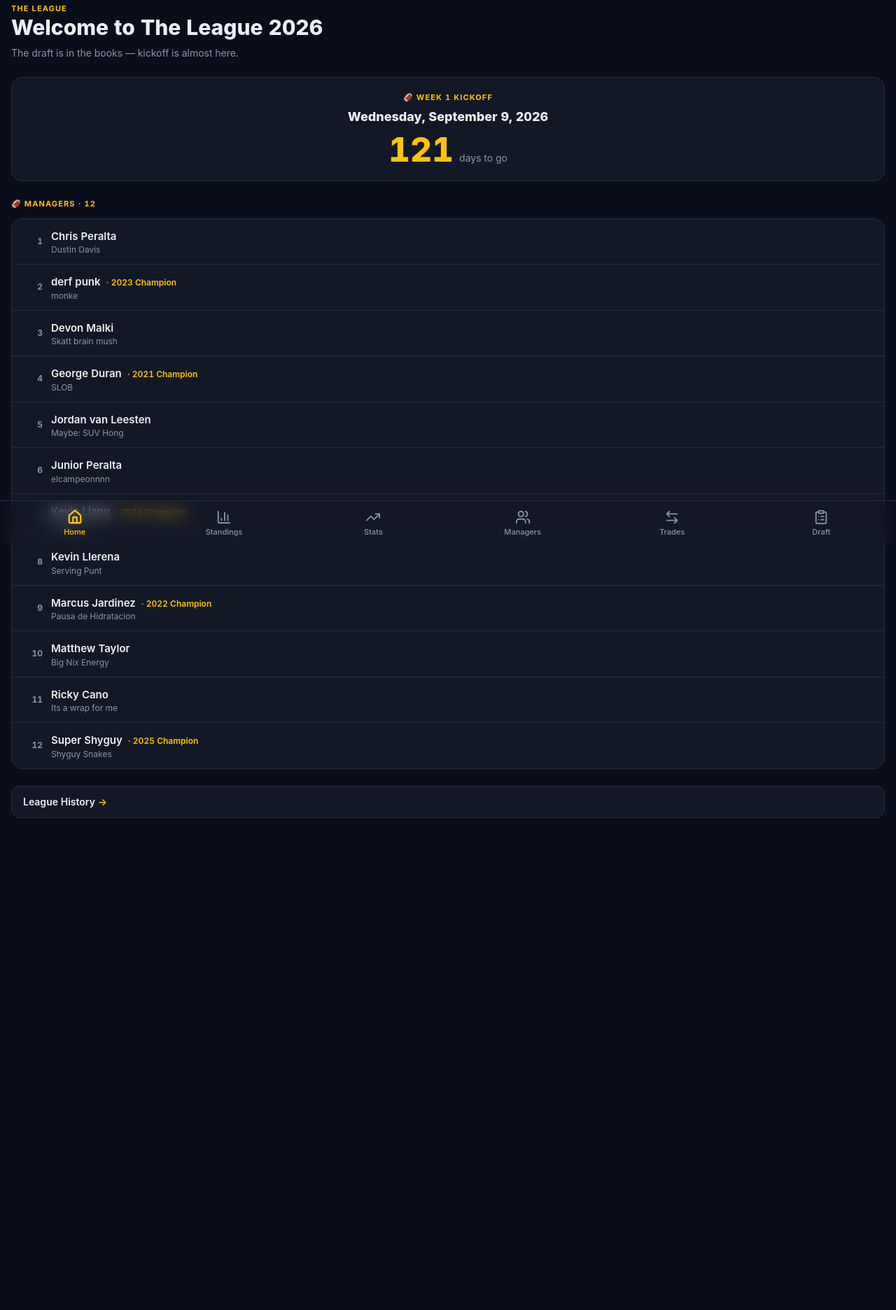
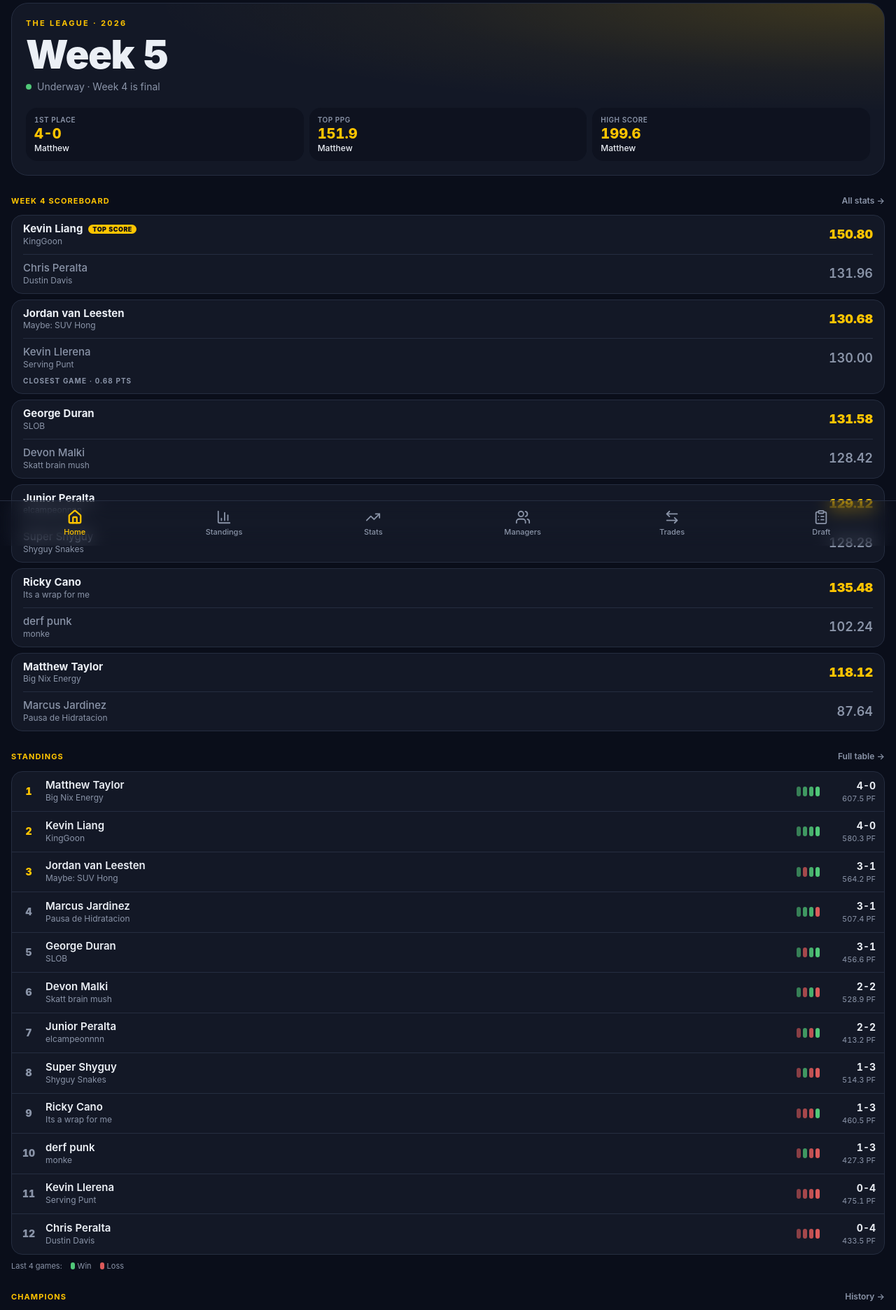
Before and after one commit to Mjardinez3ds/theleague, a Next.js app: page / in a window 1280 px wide. Shown: the part 20-1892 px from the top of the page at 70% size. Before the commit the page ends 1269 px from the top, so only its background shows below. Built offline with nearby package versions, Linux system fonts and the light colour scheme.

Commit message:
Redesign Home for in-season: hero, week scoreboard, standings form guide, champions
Co-Authored-By: Claude Opus 5.5 <noreply@anthropic.com>
Claude-Session: https://claude.ai/code/session_01CcpNba8UvSC1DxiMqMkccF

```diff
--- a/src/app/page.tsx
+++ b/src/app/page.tsx
@@ -3,97 +3,300 @@ import {
   getUpcomingSeason,
   getLeagueMeta,
   getStandings,
-  getCareers,
+  getHistory,
   getLegacyChampions,
-  type Career,
+  getManagerScores,
+  type WeekResult,
 } from "@/lib/data";
 import SeasonCountdown from "@/components/SeasonCountdown";
 
 export const dynamic = "force-static";
 
+type Game = WeekResult & { slug: string; owner: string };
+
 export default async function HomePage() {
-  const [season, meta, { owners }, legacy] = await Promise.all([
+  const [season, meta, { seasons: history }, legacy] = await Promise.all([
     getUpcomingSeason(),
     getLeagueMeta(),
-    getCareers(),
+    getHistory(),
     getLegacyChampions(),
   ]);
+  const year = meta.current_year;
+  const standings = await getStandings(year);
+  const ownerBySlug = new Map(standings.teams.map((t) => [t.owner_slug, t.owner]));
 
-  // The league roster is derived from ESPN's own data for the current season
-  // rather than a hand-maintained list — managers join/leave right up to
-  // kickoff and the manual list drifted out of sync. See AGENTS.md.
-  const standings = await getStandings(meta.current_year);
-  const careerBySlug = new Map<string, Career>(owners.map((o) => [o.slug, o]));
+  // Every completed game this season, one row per team. Scores files only
+  // contain finished weeks (see the box_scores gotcha in AGENTS.md), and
+  // don't exist at all before Week 1.
+  const games: Game[] = (
+    await Promise.all(
+      standings.teams.map(async (t) => {
+        const s = await getManagerScores(year, t.owner_slug).catch(() => null);
+        return (s?.weeks ?? []).map((w) => ({ ...w, slug: t.owner_slug, owner: t.owner }));
+      })
+    )
+  ).flat();
 
-  const managers = [...standings.teams].sort((a, b) =>
-    a.owner.localeCompare(b.owner, undefined, { sensitivity: "base" })
+  const lastWeek = games.length ? Math.max(...games.map((g) => g.week)) : 0;
+  const seasonOver = history.find((h) => h.year === year)?.champion ?? null;
+
+  // Latest week's matchups, one card per game (taken from the winner's side).
+  const weekGames = games.filter((g) => g.week === lastWeek);
+  const matchups = weekGames
+    .filter((g) => g.result === "W" || (g.result === "T" && g.slug < g.opponent_slug))
+    .sort((a, b) => b.score + b.opponent_score - (a.score + a.opponent_score));
+  const weekHigh = weekGames.reduce<Game | null>((m, g) => (!m || g.score > m.score ? g : m), null);
+  const closest = matchups.reduce<Game | null>(
+    (m, g) => (!m || g.score - g.opponent_score < m.score - m.opponent_score ? g : m),
+    null
   );
 
+  // Form guide: last 5 results per manager, oldest → newest.
+  const formBySlug = new Map<string, WeekResult["result"][]>();
+  for (const t of standings.teams) {
+    formBySlug.set(
+      t.owner_slug,
+      games
+        .filter((g) => g.slug === t.owner_slug)
+        .sort((a, b) => a.week - b.week)
+        .slice(-5)
+        .map((g) => g.result)
+    );
+  }
+
+  // Season leaders for the hero strip.
+  const leader = standings.teams[0];
+  const ppg = standings.teams
+    .map((t) => {
+      const mine = games.filter((g) => g.slug === t.owner_slug);
+      return { t, v: mine.length ? mine.reduce((a, g) => a + g.score, 0) / mine.length : 0 };
+    })
+    .sort((a, b) => b.v - a.v)[0];
+  const seasonHigh = games.reduce<Game | null>((m, g) => (!m || g.score > m.score ? g : m), null);
+
+  // Every champion we know of: legacy (pre-ESPN) years + ESPN history.
+  const champs = [
+    ...Object.entries(legacy).flatMap(([slug, years]) =>
+      years.map((y) => ({ year: y, slug, owner: ownerBySlug.get(slug) ?? nameFromSlug(slug) }))
+    ),
+    ...history
+      .filter((h) => h.champion)
+      .map((h) => ({ year: h.year, slug: h.champion!.owner_slug, owner: h.champion!.owner })),
+  ].sort((a, b) => b.year - a.year);
+
   return (
-    <div className="px-4 pt-6 pb-4 space-y-6">
-      <header>
-        <p className="text-[11px] font-bold tracking-widest text-accent">
-          THE LEAGUE
-        </p>
-        <h1 className="text-3xl font-extrabold leading-tight">
-          Welcome to The League {season.year}
-        </h1>
-        <p className="text-sm text-muted mt-2">
-          The draft is in the books — kickoff is almost here.
-        </p>
-      </header>
+    <div className="px-4 pt-6 pb-4 space-y-7">
+      {/* ---------- Hero ---------- */}
+      <section
+        className="relative overflow-hidden rounded-3xl border border-app p-5"
+        style={{
+          background:
+            "radial-gradient(120% 90% at 100% 0%, rgba(255,196,0,0.18) 0%, rgba(255,196,0,0.04) 45%, transparent 70%), var(--bg-elev)",
+        }}
+      >
+        <p className="text-[11px] font-bold tracking-[0.2em] text-accent">THE LEAGUE · {year}</p>
 
-      <SeasonCountdown isoDate={season.kickoff_date} label={season.kickoff_date_label} />
+        {seasonOver ? (
+          <>
+            <h1 className="mt-2 text-4xl font-black leading-none tracking-tight">Season over</h1>
+            <p className="mt-2 text-sm text-muted">
+              🏆 <span className="font-semibold text-text">{seasonOver.owner}</span> won it all with{" "}
+              {seasonOver.team_name}.
+            </p>
+          </>
+        ) : lastWeek === 0 ? (
+          <>
+            <h1 className="mt-2 text-4xl font-black leading-none tracking-tight">Kickoff is coming</h1>
+            <p className="mt-2 text-sm text-muted">The draft is in the books.</p>
+          </>
+        ) : (
+          <>
+            <h1 className="mt-2 flex items-baseline gap-3">
+              <span className="text-[56px] font-black leading-none tracking-tight tabular-nums">
+                Week {meta.current_week}
+              </span>
+            </h1>
+            <p className="mt-2 flex items-center gap-2 text-sm text-muted">
+              <span className="relative flex h-2 w-2">
+                <span className="absolute inline-flex h-full w-full animate-ping rounded-full opacity-60" style={{ background: "var(--green)" }} />
+                <span className="relative inline-flex h-2 w-2 rounded-full" style={{ background: "var(--green)" }} />
+              </span>
+              Underway · Week {lastWeek} is final
+            </p>
+          </>
+        )}
 
+        {lastWeek > 0 && (
+          <dl className="mt-5 grid grid-cols-3 gap-2">
+            <HeroStat label="1st place" value={`${leader.wins}-${leader.losses}`} who={leader.owner} slug={leader.owner_slug} />
+            <HeroStat label="Top PPG" value={ppg.v.toFixed(1)} who={ppg.t.owner} slug={ppg.t.owner_slug} />
+            {seasonHigh && (
+              <HeroStat label="High score" value={seasonHigh.score.toFixed(1)} who={seasonHigh.owner} slug={seasonHigh.slug} />
+            )}
+          </dl>
+        )}
+      </section>
+
+      {lastWeek === 0 && !seasonOver && (
+        <SeasonCountdown isoDate={season.kickoff_date} label={season.kickoff_date_label} />
+      )}
+
+      {/* ---------- Latest week's scoreboard ---------- */}
+      {matchups.length > 0 && (
+        <section>
+          <SectionHead title={`WEEK ${lastWeek} SCOREBOARD`} href="/stats" link="All stats" />
+          <ul className="space-y-2">
+            {matchups.map((g) => (
+              <li key={`${g.slug}-${g.opponent_slug}`} className="rounded-2xl border border-app bg-elev">
+                <ScoreRow slug={g.slug} owner={g.owner} team={g.team_name} score={g.score} won tag={weekHigh?.slug === g.slug ? "TOP SCORE" : undefined} />
+                <div className="mx-4 border-t border-app" />
+                <ScoreRow
+                  slug={g.opponent_slug}
+                  owner={g.opponent}
+                  team={g.opponent_team}
+                  score={g.opponent_score}
+                  won={false}
+                  tag={weekHigh?.slug === g.opponent_slug ? "TOP SCORE" : undefined}
+                />
+                {closest === g && matchups.length > 1 && (
+                  <p className="px-4 pb-2.5 -mt-0.5 text-[10px] font-bold tracking-widest text-muted">
+                    CLOSEST GAME · {(g.score - g.opponent_score).toFixed(2)} PTS
+                  </p>
+                )}
+              </li>
+            ))}
+          </ul>
+        </section>
+      )}
+
+      {/* ---------- Standings snapshot with form guide ---------- */}
       <section>
-        <p className="text-[11px] font-bold tracking-widest text-accent mb-3">
-          🏈 MANAGERS · {managers.length}
-        </p>
+        <SectionHead title="STANDINGS" href="/standings" link="Full table" />
         <ul className="rounded-2xl border border-app bg-elev overflow-hidden">
-          {managers.map((t, i) => {
-            const career = careerBySlug.get(t.owner_slug);
-            const careerTitleYears =
-              career?.seasons.filter((s) => s.finish === 1).map((s) => s.year) ?? [];
-            const legacyTitleYears = legacy[t.owner_slug] ?? [];
-            const titleYears = [...legacyTitleYears, ...careerTitleYears].sort();
-
+          {standings.teams.map((t, i) => {
+            const form = formBySlug.get(t.owner_slug) ?? [];
             return (
               <li key={t.owner_slug} className="border-b border-app last:border-0">
-                <Link
-                  href={`/managers/${t.owner_slug}`}
-                  className="flex items-center gap-3 px-4 py-3 active:bg-elev-2"
-                >
-                  <span className="w-7 text-right text-xs font-bold text-muted tabular-nums shrink-0">
+                <Link href={`/managers/${t.owner_slug}`} className="flex items-center gap-3 px-3 py-2.5 active:bg-elev-2">
+                  <span className={`w-6 text-center text-sm font-black tabular-nums ${i < 3 ? "text-accent" : "text-muted"}`}>
                     {i + 1}
                   </span>
-                  <span className="flex-1 min-w-0">
-                    <span className="block truncate">
-                      <span className="text-[15px] font-semibold">{t.owner}</span>
-                      {titleYears.length > 0 && (
-                        <span className="text-accent text-xs font-semibold ml-2">
-                          · {titleYears.join(", ")} Champion
-                        </span>
-                      )}
+                  <span className="min-w-0 flex-1">
+                    <span className="block truncate text-[15px] font-semibold leading-tight">{t.owner}</span>
+                    <span className="block truncate text-xs text-muted">{t.team_name}</span>
+                  </span>
+                  <span className="hidden min-[360px]:flex gap-[3px]" aria-label={`Last ${form.length}: ${form.join(" ")}`}>
+                    {form.map((r, k) => (
+                      <span
+                        key={k}
+                        className="h-3.5 w-1.5 rounded-full"
+                        style={{
+                          background: r === "W" ? "var(--green)" : r === "L" ? "var(--red)" : "var(--text-muted)",
+                          opacity: 0.45 + (0.55 * (k + 1)) / form.length,
+                        }}
+                      />
+                    ))}
+                  </span>
+                  <span className="w-[68px] text-right">
+                    <span className="block text-sm font-bold tabular-nums">
+                      {t.wins}-{t.losses}
+                      {t.ties ? `-${t.ties}` : ""}
                     </span>
-                    <span className="block truncate text-xs text-muted">
-                      {t.team_name}
-                    </span>
+                    <span className="block text-[11px] text-muted tabular-nums">{t.points_for.toFixed(1)} PF</span>
                   </span>
                 </Link>
               </li>
             );
           })}
         </ul>
+        {lastWeek > 0 && (
+          <p className="mt-2 flex items-center gap-3 text-[11px] text-muted">
+            <span>Last {Math.min(5, lastWeek)} games:</span>
+            <span className="flex items-center gap-1"><i className="inline-block h-2.5 w-1.5 rounded-full" style={{ background: "var(--green)" }} />Win</span>
+            <span className="flex items-center gap-1"><i className="inline-block h-2.5 w-1.5 rounded-full" style={{ background: "var(--red)" }} />Loss</span>
+          </p>
+        )}
       </section>
 
-      <section className="space-y-2">
-        <Link
-          href="/history"
-          className="block rounded-xl border border-app bg-elev px-4 py-3 text-sm font-semibold active:bg-elev-2"
-        >
-          League History <span className="text-accent">→</span>
-        </Link>
-      </section>
+      {/* ---------- Champions ---------- */}
+      {champs.length > 0 && (
+        <section>
+          <SectionHead title="CHAMPIONS" href="/history" link="History" />
+          <ul className="grid grid-cols-2 gap-2">
+            {champs.map((c, i) => (
+              <li key={c.year}>
+                <Link
+                  href={`/managers/${c.slug}`}
+                  className={`flex items-center gap-3 rounded-2xl border p-3 active:bg-elev-2 ${
+                    i === 0 ? "border-accent/50" : "border-app"
+                  } bg-elev`}
+                  style={i === 0 ? { background: "linear-gradient(135deg, rgba(255,196,0,0.14), var(--bg-elev) 70%)" } : undefined}
+                >
+                  <span className="text-xl leading-none" aria-hidden>🏆</span>
+                  <span className="min-w-0">
+                    <span className="block text-[11px] font-bold tracking-widest text-accent tabular-nums">{c.year}</span>
+                    <span className="block truncate text-sm font-semibold">{c.owner}</span>
+                  </span>
+                </Link>
+              </li>
+            ))}
+          </ul>
+        </section>
+      )}
     </div>
   );
 }
+
+function nameFromSlug(slug: string) {
+  return slug.split("-").map((p) => p[0].toUpperCase() + p.slice(1)).join(" ");
+}
+
+function SectionHead({ title, href, link }: { title: string; href: string; link: string }) {
+  return (
+    <div className="mb-3 flex items-baseline justify-between">
+      <p className="text-[11px] font-bold tracking-widest text-accent">{title}</p>
+      <Link href={href} className="text-xs font-semibold text-muted active:text-text">
+        {link} →
+      </Link>
+    </div>
+  );
+}
+
+function HeroStat({ label, value, who, slug }: { label: string; value: string; who: string; slug: string }) {
+  return (
+    <Link href={`/managers/${slug}`} className="min-w-0 rounded-2xl px-3 py-2.5 active:bg-elev-2" style={{ background: "rgba(10,14,26,0.55)" }}>
+      <dt className="text-[10px] font-semibold uppercase tracking-wider text-muted">{label}</dt>
+      <dd className="text-xl font-extrabold tabular-nums text-accent leading-tight">{value}</dd>
+      <dd className="truncate text-xs font-medium">{who.split(" ")[0]}</dd>
+    </Link>
+  );
+}
+
+function ScoreRow({
+  slug,
+  owner,
+  team,
+  score,
+  won,
+  tag,
+}: {
+  slug: string;
+  owner: string;
+  team: string;
+  score: number;
+  won: boolean;
+  tag?: string;
+}) {
+  return (
+    <Link href={`/managers/${slug}`} className="flex items-center gap-3 px-4 py-2.5 active:bg-elev-2">
+      <span className="min-w-0 flex-1">
+        <span className={`block truncate text-[15px] leading-tight ${won ? "font-bold" : "font-medium text-muted"}`}>
+          {owner}
+          {tag && <span className="ml-2 align-middle rounded-full bg-accent px-1.5 py-px text-[9px] font-black tracking-wider text-[#0a0e1a]">{tag}</span>}
+        </span>
+        <span className="block truncate text-xs text-muted">{team}</span>
+      </span>
+      <span className={`text-lg tabular-nums ${won ? "font-black text-accent" : "font-semibold text-muted"}`}>{score.toFixed(2)}</span>
+    </Link>
+  );
+}
```
Also changed, not shown: 1 other file (tests, documents, lock files or other folders).
